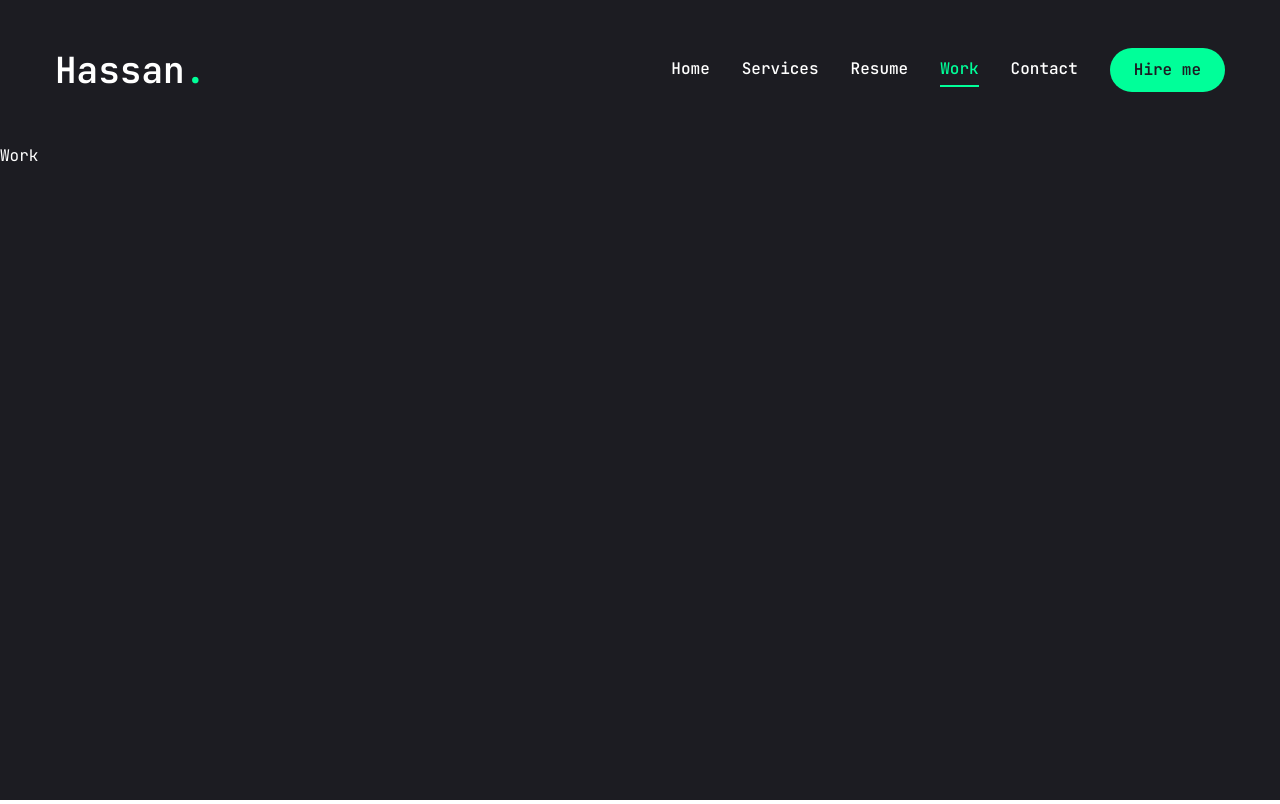
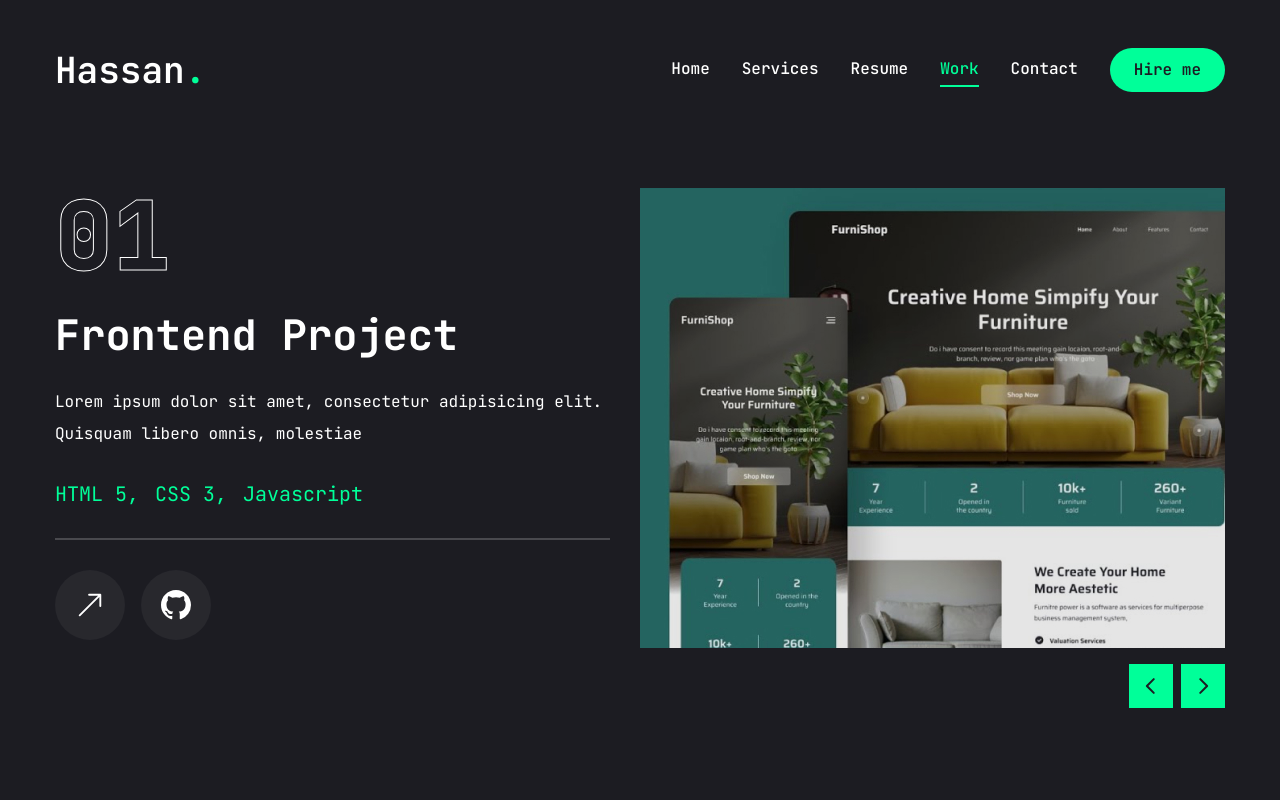
Before and after one commit to hassaniqbal23/myportfolio, a Next.js app: page /Work in a window 1280 px wide. Built offline with nearby package versions, Linux system fonts and the light colour scheme.

Commit message:
completly create work page

```diff
--- a/package.json
+++ b/package.json
@@ -23,7 +23,8 @@
     "react": "^18",
     "react-countup": "^6.5.3",
     "react-dom": "^18",
-    "react-icons": "^5.2.1",
+    "react-icons": "^5.3.0",
+    "swiper": "^11.1.9",
     "tailwind-merge": "^2.4.0",
     "tailwindcss-animate": "^1.0.7"
   },
--- a/src/app/Work/page.jsx
+++ b/src/app/Work/page.jsx
@@ -1,10 +1,179 @@
-import React from "react";
+"use client";
+import React, { useState } from "react";
+import { motion } from "framer-motion";
+import { Swiper, SwiperSlide } from "swiper/react";
+import "swiper/css";
+import { BsArrowUpRight, BsGithub } from "react-icons/bs";
+import {
+  Tooltip,
+  TooltipContent,
+  TooltipProvider,
+  TooltipTrigger,
+} from "../../components/ui/tooltip";
+import Link from "next/link";
+import Image from "next/image";
+import WorkSliderrBtns from "../../components/WorkSliderrBtns";
+
+const projects = [
+  {
+    num: "01",
+    category: "frontend",
+    title: "project 1",
+    description:
+      "Lorem ipsum dolor sit amet, consectetur adipisicing elit. Quisquam libero omnis, molestiae",
+    stack: [
+      {
+        name: "HTML 5",
+      },
+      {
+        name: "CSS 3",
+      },
+      {
+        name: "Javascript",
+      },
+    ],
+    image: "/assets/work/thumb1.png",
+    live: "",
+    github: "",
+  },
+  {
+    num: "02",
+    category: "Fullstack",
+    title: "project 2",
+    description:
+      "Lorem ipsum dolor sit amet, consectetur adipisicing elit. Quisquam libero omnis, molestiae",
+    stack: [
+      {
+        name: "HTML 5",
+      },
+      {
+        name: "CSS 3",
+      },
+      {
+        name: "Javascript",
+      },
+    ],
+    image: "/assets/work/thumb2.png",
+    live: "",
+    github: "",
+  },
+  {
+    num: "03",
+    category: "frontend",
+    title: "project 3",
+    description:
+      "Lorem ipsum dolor sit amet, consectetur adipisicing elit. Quisquam libero omnis, molestiae",
+    stack: [
+      {
+        name: "Next.js",
+      },
+      {
+        name: "Tailwind",
+      },
+    ],
+    image: "/assets/work/thumb3.png",
+    live: "",
+    github: "",
+  },
+];
 
 const Work = () => {
+  const [project, setProject] = useState(projects[0]);
+
+  const handleSlideChange = (swiper) => {
+    const currentIndex = swiper.activeIndex;
+    setProject(projects[currentIndex]);
+  };
+
   return (
-    <div>
-      <h2>Work</h2>
-    </div>
+    <motion.section
+      initial={{ opacity: 0 }}
+      animate={{
+        opacity: 1,
+        transition: { delay: 2.4, duration: 0.4, ease: "easeIn" },
+      }}
+      className="min-h-[80vh] flex flex-col justify-center py-12 xl:px-0"
+    >
+      <div className="container mx-auto">
+        <div className="flex flex-col xl:flex-row xl:gap-[30px]">
+          <div className="w-full xl:w-[50%] xl:h-[460px] flex flex-col xl:justify-between order-2 xl:order-none">
+            <div className="flex flex-col gap-[30px] h-1/2">
+              <div className="text-8xl leading-none font-extrabold text_outline text-transparent">
+                {project.num}
+              </div>
+              <h2 className="text-[42px] font-bold leading-none text-white group-hover:text-accent transition-all duration-500 capitalize">
+                {project.category} Project
+              </h2>
+              <p className="tex-white/60">{project.description}</p>
+              <ul className="flex gap-4">
+                {project.stack.map((item, index) => (
+                  <li key={index} className="text-xl text-accent">
+                    {item.name}
+                    {index !== project.stack.length - 1 && ","}
+                  </li>
+                ))}
+              </ul>
+              <div className="border border-white/20"></div>
+              <div className="flex items-center gap-4">
+                <Link href={project.live}>
+                  <TooltipProvider delayDuration={100}>
+                    <Tooltip>
+                      <TooltipTrigger className="w-[70px] h-[70px] rounded-full bg-white/5 flex justify-center items-center group">
+                        <BsArrowUpRight className="text-white text-3xl group-hover:text-accent" />
+                      </TooltipTrigger>
+                      <TooltipContent>
+                        <p>live peoject</p>
+                      </TooltipContent>
+                    </Tooltip>
+                  </TooltipProvider>
+                </Link>
+
+                <Link href={project.github}>
+                  <TooltipProvider delayDuration={100}>
+                    <Tooltip>
+                      <TooltipTrigger className="w-[70px] h-[70px] rounded-full bg-white/5 flex justify-center items-center group">
+                        <BsGithub className="text-white text-3xl group-hover:text-accent" />
+                      </TooltipTrigger>
+                      <TooltipContent>
+                        <p>Github repository</p>
+                      </TooltipContent>
+                    </Tooltip>
+                  </TooltipProvider>
+                </Link>
+              </div>
+            </div>
+          </div>
+          <div className="w-full xl:w-[50%]">
+            <Swiper
+              spaceBetween={30}
+              slidesPerView={1}
+              className="xl:h-[520px] mb-12"
+              onSlideChange={handleSlideChange}
+            >
+              {projects.map((project, index) => (
+                <SwiperSlide key={index} className="w-full">
+                  <div className="h-[460px] relative group flex justify-center items-center bg-pink-50/20">
+                    <div className="absolute top-0 bottom-0 w-full h-full bg-black/10 z-10"></div>
+                    <div className="relative h-full w-full">
+                      <Image
+                        src={project.image}
+                        alt="projects"
+                        fill
+                        className="object-cover"
+                      />
+                    </div>
+                  </div>
+                </SwiperSlide>
+              ))}
+              <WorkSliderrBtns
+                containerStyles="flex gap-2 absolute right-0 bottom-[calc(50%_-_22px)] xl:bottom-0 z-20 w-full justify-between xl:w-max xl:justify-none"
+                btnStyles="bg-accent hover:bg-accent-hover text-primary text-[22px] w-[44px] h-[44px] flex justify-center items-center transition-all"
+              />
+            </Swiper>
+          </div>
+        </div>
+      </div>
+    </motion.section>
   );
 };
 
--- /dev/null
+++ b/src/components/WorkSliderrBtns.jsx
@@ -0,0 +1,19 @@
+"use client";
+import { useSwiper } from "swiper/react";
+import { PiCaretLeftBold, PiCaretRightBold } from "react-icons/pi";
+
+const WorkSliderrBtns = ({ containerStyles, btnStyles }) => {
+  const swiper = useSwiper();
+  return (
+    <div className={containerStyles}>
+      <button className={btnStyles}>
+        <PiCaretLeftBold onClick={() => swiper.slidePrev()} />
+      </button>
+      <button className={btnStyles}>
+        <PiCaretRightBold onClick={() => swiper.slideNext()} />
+      </button>
+    </div>
+  );
+};
+
+export default WorkSliderrBtns;
```
Also changed, not shown: 2 other files (tests, documents, lock files or other folders).
